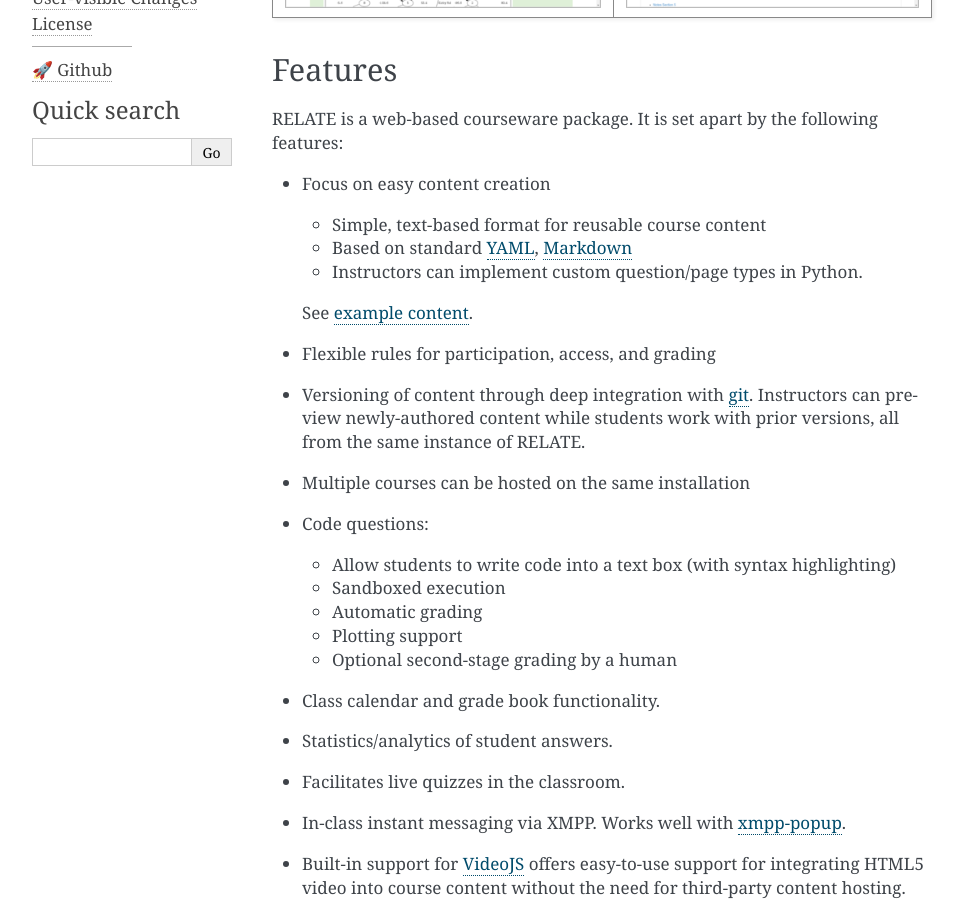
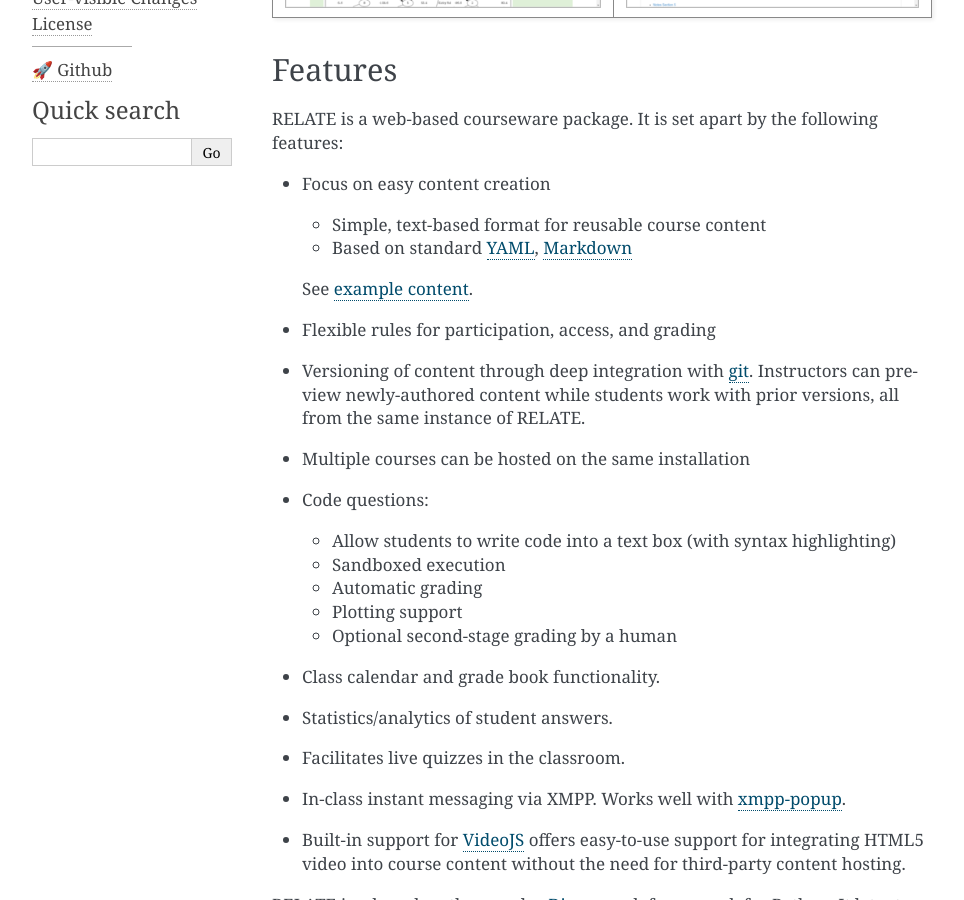
Before and after one commit to inducer/relate, a Sphinx documentation site: the page built from doc/index.rst, in a window 1280 px wide and 900 px high, scrolled down 473 px. Shown: the whole window, without its empty margins (148-1112 px from the left). Built offline with Sphinx 7.4.7, drawn with Linux system fonts in a browser that asks for light colours.

Commit message:
Removed "can implement custom question/page types" from docs.

```diff
--- a/README.rst
+++ b/README.rst
@@ -24,7 +24,6 @@
   * Simple, text-based format for reusable course content
   * Based on standard `YAML <https://en.wikipedia.org/wiki/YAML>`_,
     `Markdown <https://en.wikipedia.org/wiki/Markdown>`_
-  * Instructors can implement custom question/page types in Python.
 
   See `example content <https://github.com/inducer/relate-sample>`_.
 
--- a/doc/index.rst
+++ b/doc/index.rst
@@ -16,7 +16,6 @@
   * Simple, text-based format for reusable course content
   * Based on standard `YAML <https://en.wikipedia.org/wiki/YAML>`_,
     `Markdown <https://en.wikipedia.org/wiki/Markdown>`_
-  * Instructors can implement custom question/page types in Python.
 
   See `example content <https://github.com/inducer/relate-sample>`_.
 
```
